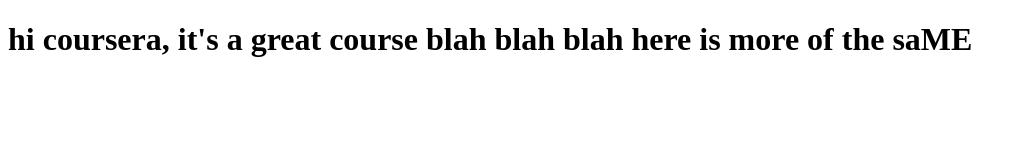
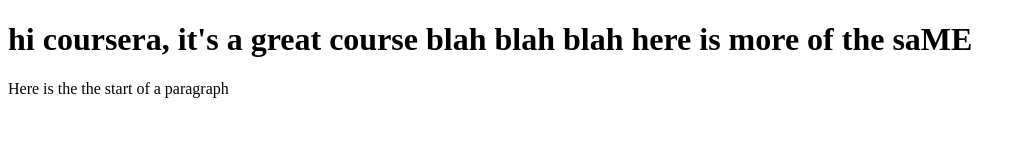
Before and after one commit to edarturo/macross, a plain HTML site: page site/index.html in a window 1280 px wide. Shown: the whole page, without its empty margins (0-1026 px from the left). Drawn offline with Linux system fonts and the light colour scheme.

Commit message:
blah blah blah

```diff
--- a/site/index.html
+++ b/site/index.html
@@ -5,5 +5,6 @@
 </head>
 <body>
 <h1>hi coursera, it's a great course blah blah blah here is more of the saME </h1>
+<p>Here is the the start of a paragraph</p>
 </body>
 </html>
```
